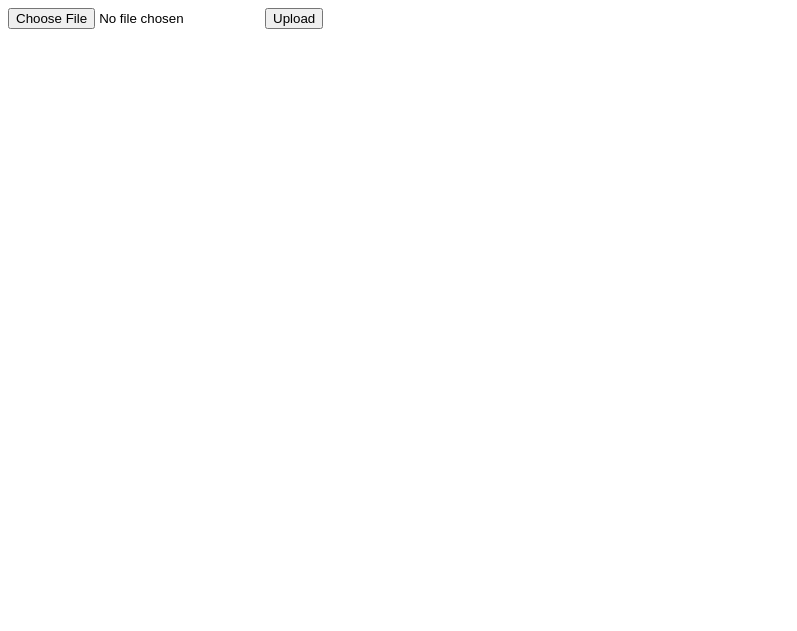
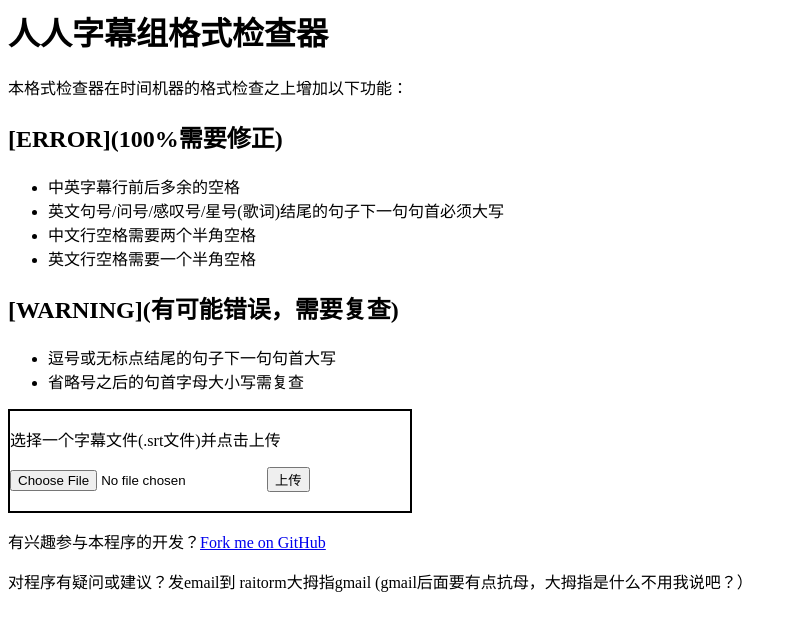
Before and after one commit to can-z/SubtitleValidator, a Flask app: page / in a window 1280 px wide. Shown: the top 631 px of the page, without its empty margins (0-797 px from the left). Run offline with Flask 2, Linux system fonts and the light colour scheme.

Commit message:
Remove MANUAL and merge it with WARNING. Make a slightly prettier web UI.

```diff
--- a/templates/index.html
+++ b/templates/index.html
@@ -1,11 +1,33 @@
 <html>
     <head>
+        <meta http-equiv="Content-Type" content="text/html; charset=utf-8">
         <title>Subtitle Validator</title>
     </head>
     <body>
-        <form id="file_upload" method="post" action="/upload" enctype=multipart/form-data>
-            <input type=file name=subtitle_file>
-            <input type="submit" value="Upload">
-        </form>
+        <h1>人人字幕组格式检查器</h1>
+        <p>本格式检查器在时间机器的格式检查之上增加以下功能：</p>
+
+        <h2>[ERROR](100%需要修正)</h2>
+        <ul>
+            <li>中英字幕行前后多余的空格</li>
+            <li>英文句号/问号/感叹号/星号(歌词)结尾的句子下一句句首必须大写</li>
+            <li>中文行空格需要两个半角空格</li>
+            <li>英文行空格需要一个半角空格</li>
+        </ul>
+
+        <h2>[WARNING](有可能错误，需要复查)</h2>
+        <ul>
+            <li>逗号或无标点结尾的句子下一句句首大写</li>
+            <li>省略号之后的句首字母大小写需复查</li>
+        </ul>
+        <div style="width:400px; height:100px; border:2px solid">
+            <form id="file_upload" method="post" action="/upload" enctype=multipart/form-data>
+                <p>选择一个字幕文件(.srt文件)并点击上传</p>
+                <input type=file name=subtitle_file value="选择字幕文件">
+                <input type="submit" value="上传">
+            </form>
+        </div>
+        <p>有兴趣参与本程序的开发？<a href="https://github.com/raitorm/SubtitleValidator" target="_blank">Fork me on GitHub</a></p>
+        <p>对程序有疑问或建议？发email到 raitorm大拇指gmail (gmail后面要有点抗母，大拇指是什么不用我说吧？）</p>
     </body>
 </html>
--- a/templates/result.html
+++ b/templates/result.html
@@ -4,6 +4,9 @@
     <title>Error Report</title>
 </head>
 <body>
+    <h1>人人字幕组格式检查器</h1>
+    <h2>检查结果</h2>
+    <p>注：每个错误的序号是字幕文件中的序号而不是行号</p>
     <p style="white-space:pre-wrap">{{ res }}</p>
 </body>
 </html>
```
Also changed, not shown: validator.py (+2 -5 lines).
